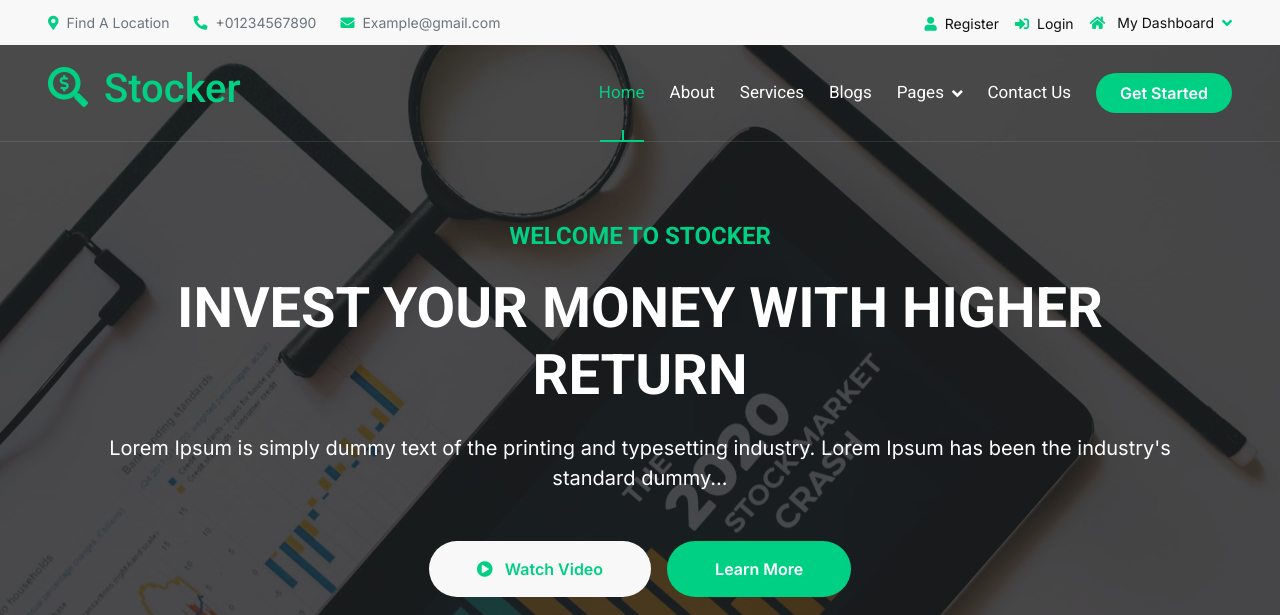
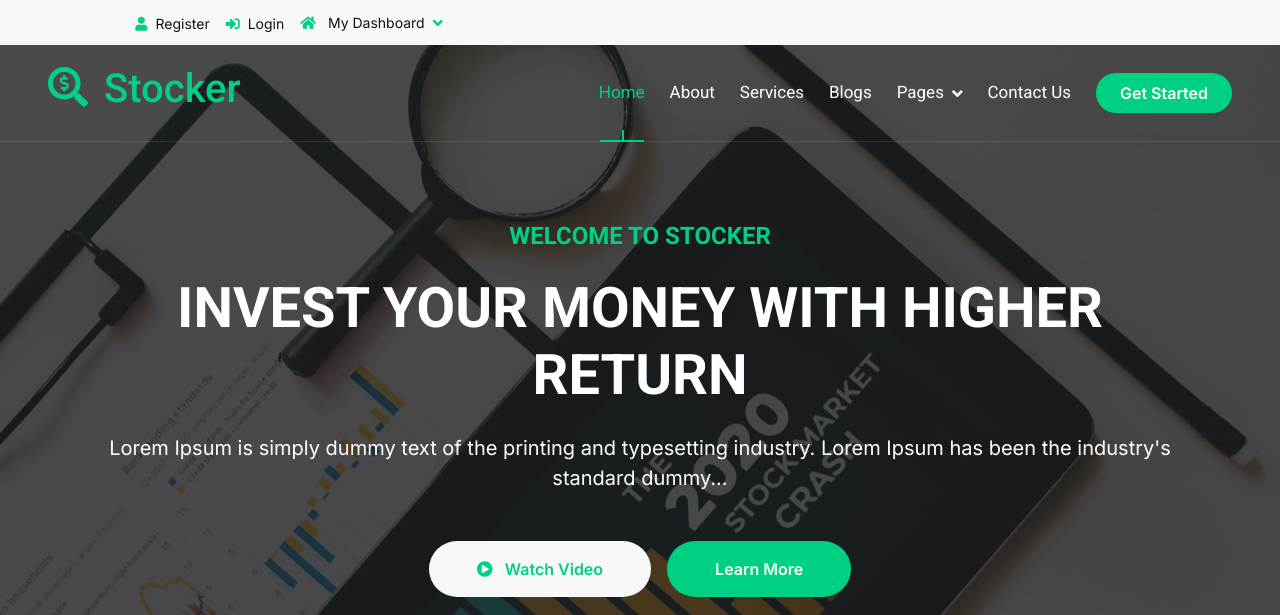
Before and after one commit to m-hamdard/ntsCompany, a plain HTML site: page index.html in a window 1280 px wide. Shown: the top 615 px of the page. Drawn offline with nearby package versions, Linux system fonts and the light colour scheme.

Commit message:
Update index.html

```diff
--- a/index.html
+++ b/index.html
@@ -43,13 +43,6 @@
         <!-- Topbar Start -->
         <div class="container-fluid topbar bg-light px-5 d-none d-lg-block">
             <div class="row gx-0 align-items-center">
-                <div class="col-lg-8 text-center text-lg-start mb-2 mb-lg-0">
-                    <div class="d-flex flex-wrap">
-                        <a href="#" class="text-muted small me-4"><i class="fas fa-map-marker-alt text-primary me-2"></i>Find A Location</a>
-                        <a href="tel:+01234567890" class="text-muted small me-4"><i class="fas fa-phone-alt text-primary me-2"></i>+01234567890</a>
-                        <a href="mailto:example@gmail.com" class="text-muted small me-0"><i class="fas fa-envelope text-primary me-2"></i>Example@gmail.com</a>
-                    </div>
-                </div>
                 <div class="col-lg-4 text-center text-lg-end">
                     <div class="d-inline-flex align-items-center" style="height: 45px;">
                         <a href="#"><small class="me-3 text-dark"><i class="fa fa-user text-primary me-2"></i>Register</small></a>
```
